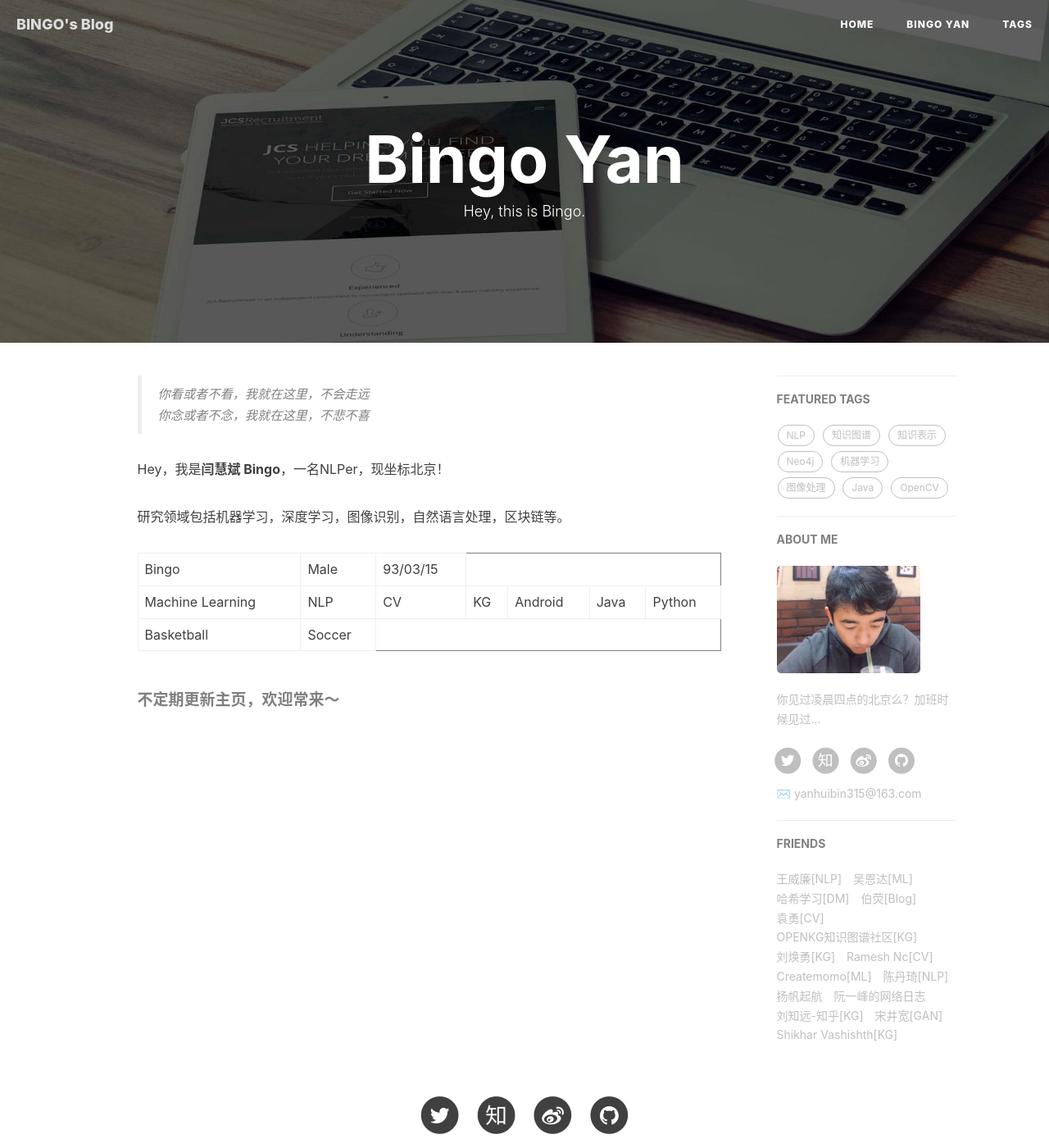
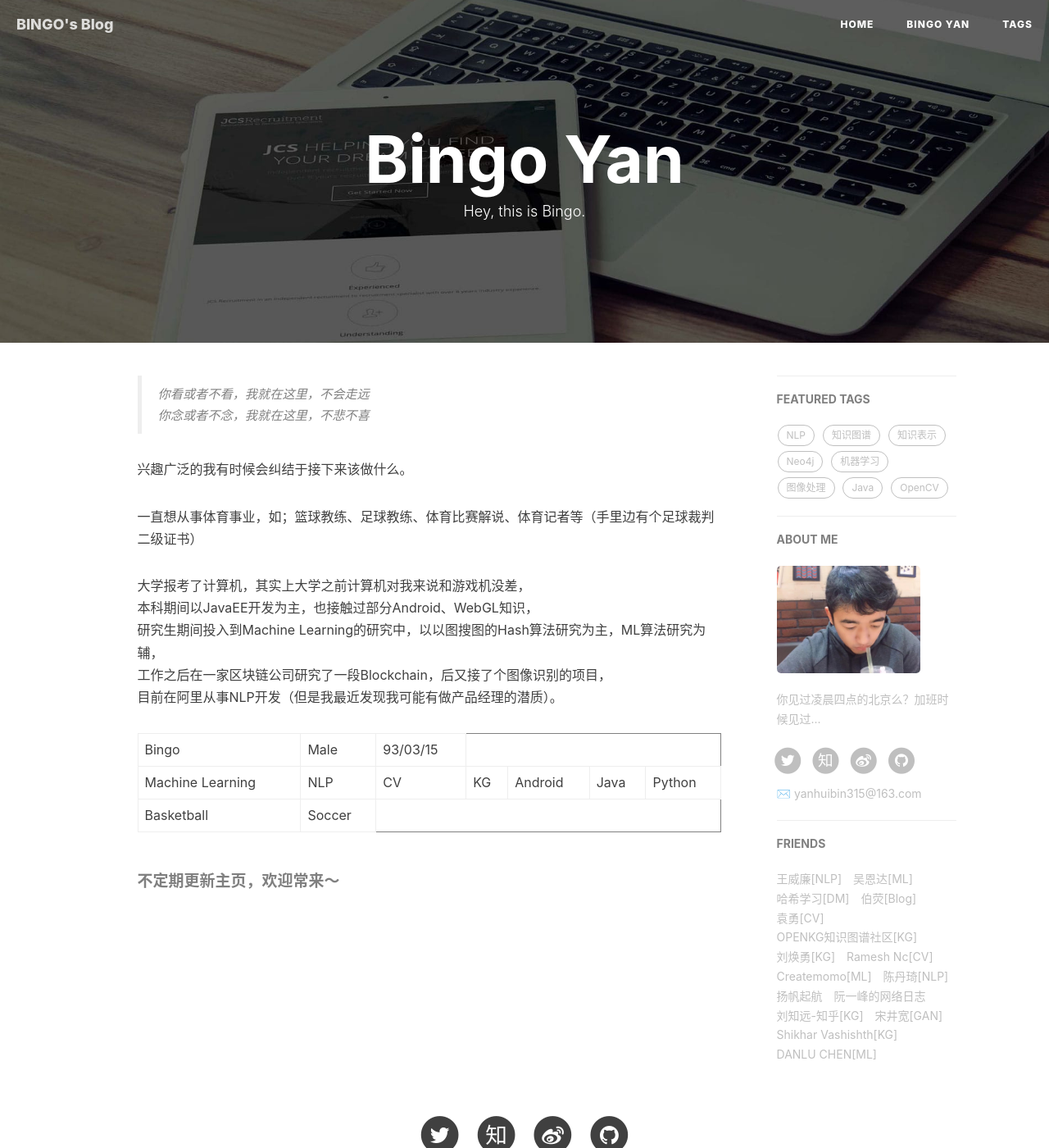
Before and after one commit to yutong2021/yutong2021.github.io, a Jekyll site: the page built from about.html, in a window 1280 px wide and 1400 px high. Shown: the whole window at 82% size. Built offline with Jekyll 4.4.1, drawn with Linux system fonts in a browser that asks for light colours; nearby versions of some CDN libraries; comment, search, counter and statistics services are not loaded.

Commit message:
add friends

```diff
--- a/_config.yml
+++ b/_config.yml
@@ -141,5 +141,8 @@ friends: [
     },{
         title: "Shikhar Vashishth[KG]",
         href: "https://shikhar-vashishth.github.io/"
+    },{
+        title: "DANLU CHEN[ML]",
+        href: "http://taineleau.me/"
     }
 ]
--- a/about.html
+++ b/about.html
@@ -18,9 +18,15 @@ header-img: "img/post-bg-rwd.jpg"
     <blockquote><p>你看或者不看，我就在这里，不会走远<br>
     你念或者不念，我就在这里，不悲不喜</p></blockquote>
 
-    <p>Hey，我是<strong>闫慧斌 Bingo</strong>，一名NLPer，现坐标北京！</p>
+    <p>兴趣广泛的我有时候会纠结于接下来该做什么。</p>
 
-    <p>研究领域包括机器学习，深度学习，图像识别，自然语言处理，区块链等。</p>
+    <p>一直想从事体育事业，如；篮球教练、足球教练、体育比赛解说、体育记者等（手里边有个足球裁判二级证书）</p>
+
+    <p>大学报考了计算机，其实上大学之前计算机对我来说和游戏机没差，<br>
+        本科期间以JavaEE开发为主，也接触过部分Android、WebGL知识，<br>
+        研究生期间投入到Machine Learning的研究中，以以图搜图的Hash算法研究为主，ML算法研究为辅，<br>
+        工作之后在一家区块链公司研究了一段Blockchain，后又接了个图像识别的项目，<br>
+        目前在阿里从事NLP开发（但是我最近发现我可能有做产品经理的潜质）。</p>
 
     <table border="1">
         <tr>
```
